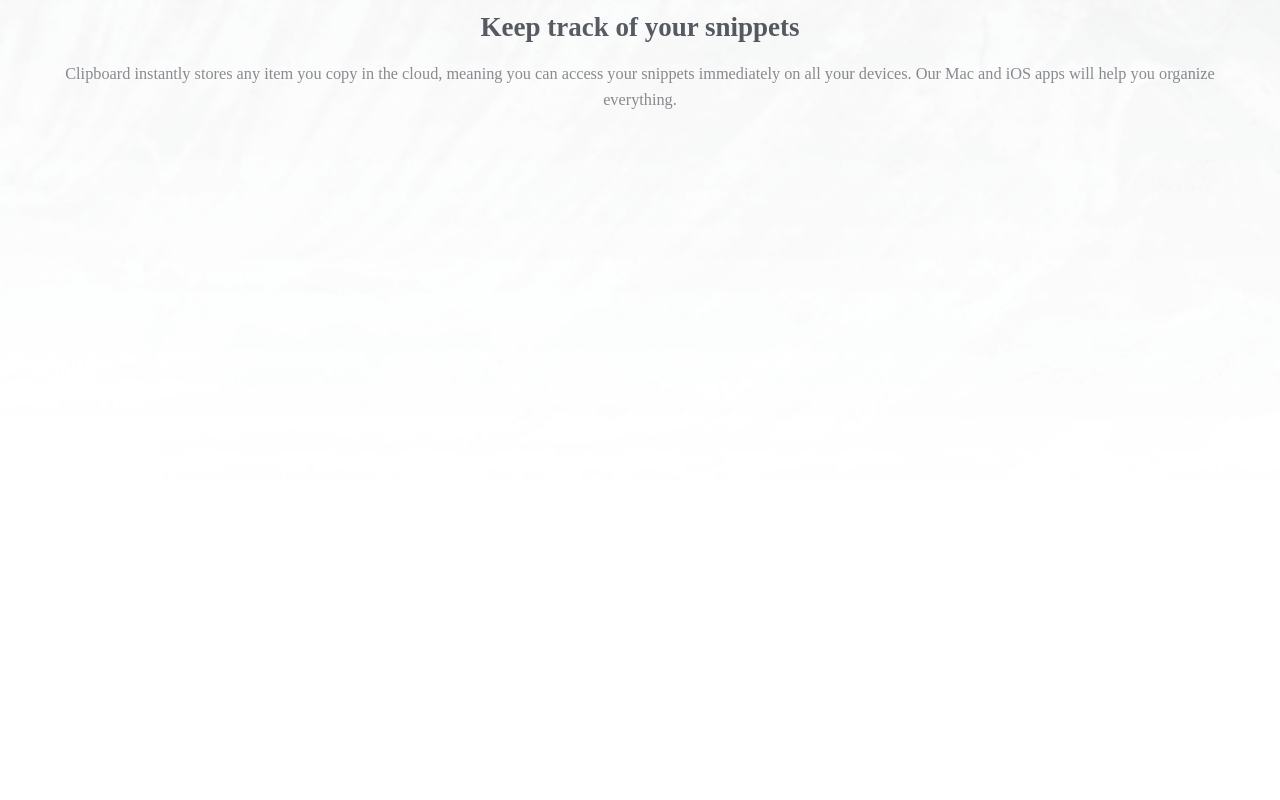
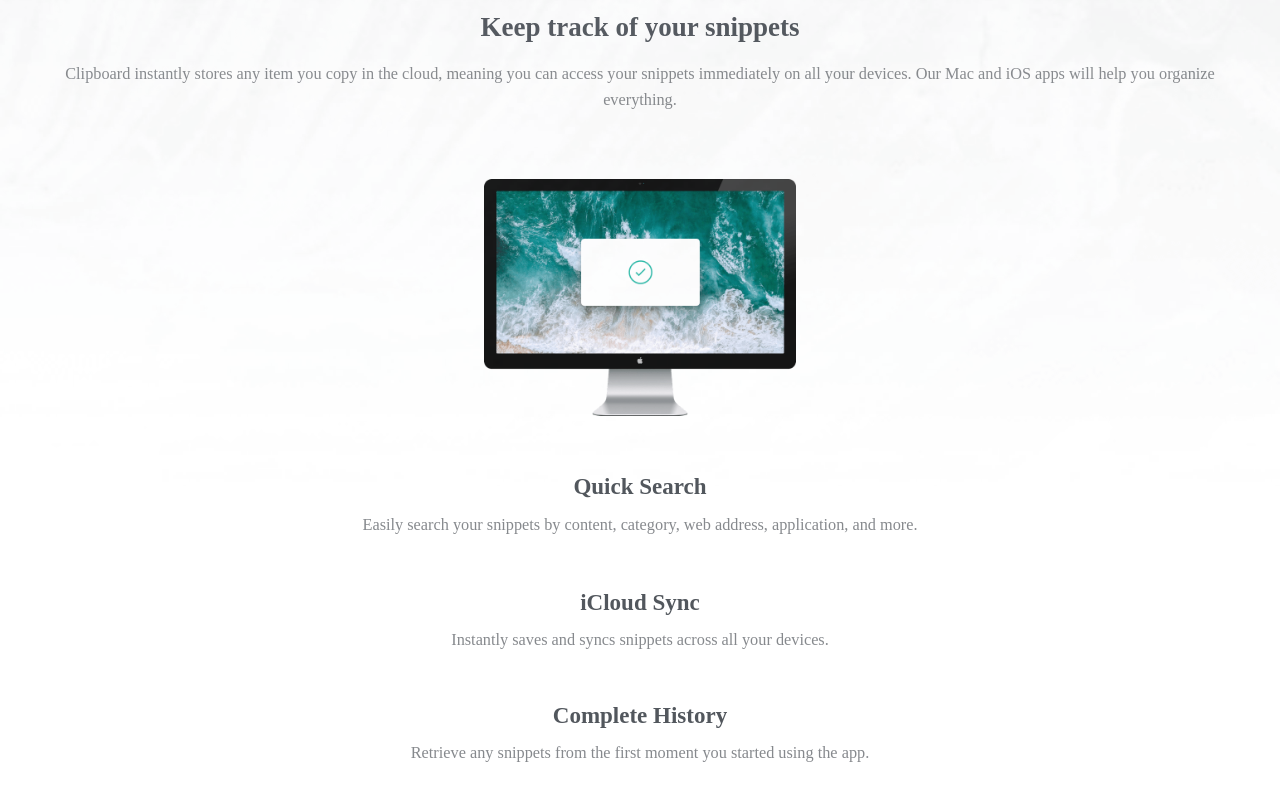
Before and after one commit to JCDMeira/clipboard-lp, a React (Create React App) app: page / in a window 1280 px wide. Shown: the part 728-1528 px from the top of the page. Built offline with nearby package versions, Linux system fonts and the light colour scheme; a web font is replaced by a local one.

Commit message:
Add: FieldImg

```diff
--- a/src/components/Content/index.jsx
+++ b/src/components/Content/index.jsx
@@ -1,30 +1,58 @@
 import React from 'react';
-import { MyContent, Logo } from './style';
-import logo from '../../assets/images/logo.svg';
+import { MyContent, Logo, FieldImg } from './style';
 import * as Typ from '../../typography';
 import { Button } from '../MyButton';
+
+//# My images
+import logo from '../../assets/images/logo.svg';
+import computer from '../../assets/images/image-computer.png';
 
 function Content() {
   return (
     <MyContent>
       <Logo src={logo} />
+
       <Typ.Tittle1>A history of everything you copy</Typ.Tittle1>
       <Typ.Paragraph mb={4.9}>
         Clipboard allows you to track and organize everything you copy.
         Instantly access your clipboard on all your devices.
       </Typ.Paragraph>
+
       <Button isIos={true} mb={2.6}>
         Download for iOS
       </Button>
       <Button isIos={false} mb={16}>
         Download for Mac
       </Button>
+
       <Typ.Tittle2 mb={1.6}>Keep track of your snippets</Typ.Tittle2>
-      <Typ.Paragraph mb={6.9}>
+      <Typ.Paragraph mb={6.6}>
         Clipboard instantly stores any item you copy in the cloud, meaning you
         can access your snippets immediately on all your devices. Our Mac and
         iOS apps will help you organize everything.
       </Typ.Paragraph>
+
+      <FieldImg>
+        <img src={computer} alt="" />
+        <div>
+          <Typ.Tittle3 mb={1.1}>Quick Search</Typ.Tittle3>
+          <Typ.Paragraph mb={5}>
+            Easily search your snippets by content, category, web address,
+            application, and more.
+          </Typ.Paragraph>
+
+          <Typ.Tittle3 mb={1}>iCloud Sync</Typ.Tittle3>
+          <Typ.Paragraph mb={4.8}>
+            Instantly saves and syncs snippets across all your devices.
+          </Typ.Paragraph>
+
+          <Typ.Tittle3 mb={1}>Complete History</Typ.Tittle3>
+          <Typ.Paragraph mb={1.1}>
+            Retrieve any snippets from the first moment you started using the
+            app.
+          </Typ.Paragraph>
+        </div>
+      </FieldImg>
     </MyContent>
   );
 }
--- a/src/components/Content/style.js
+++ b/src/components/Content/style.js
@@ -14,3 +14,15 @@
   height: 12.5rem;
   width: 12.5rem;
 `;
+
+export const FieldImg = styled.div`
+  display: flex;
+  flex-direction: column;
+  align-items: center;
+
+  img {
+    width: 31.2rem;
+    height: 23.732rem;
+    margin-bottom: 5.568rem;
+  }
+`;
--- a/src/typography.js
+++ b/src/typography.js
@@ -37,6 +37,7 @@
   text-align: center;
 
   color: #52575d;
+  margin-bottom: ${(props) => `${props.mb}rem`};
 `;
 
 export const Paragraph = styled.p`
```
